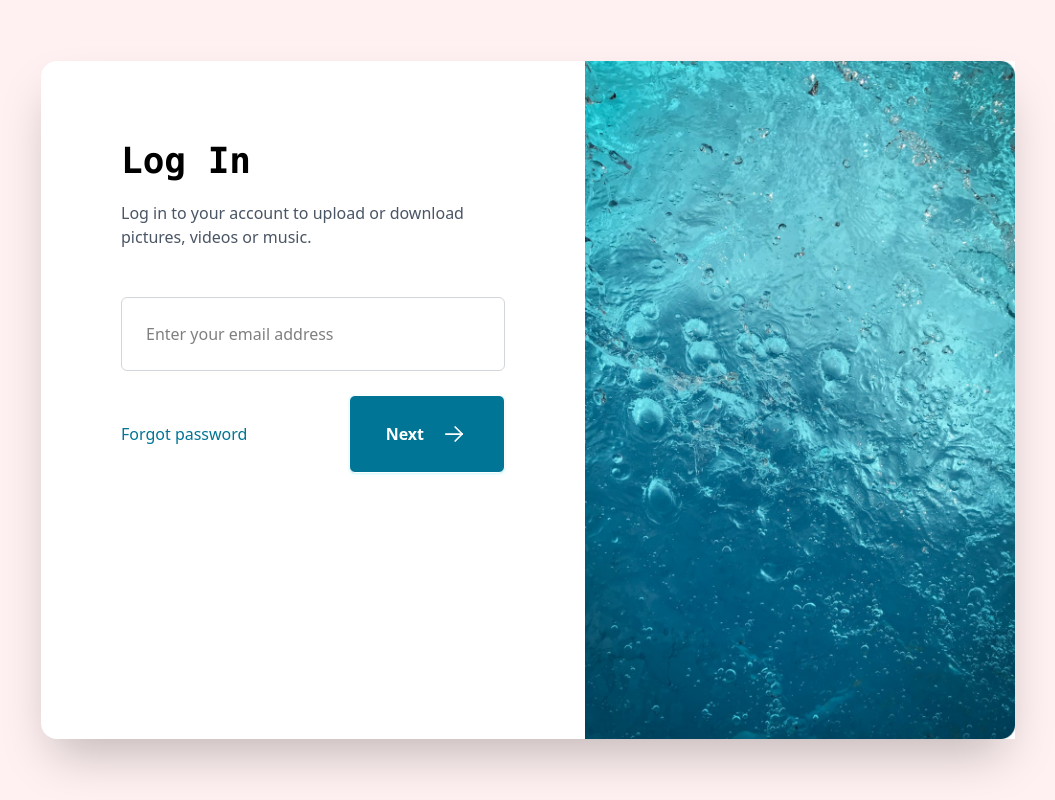
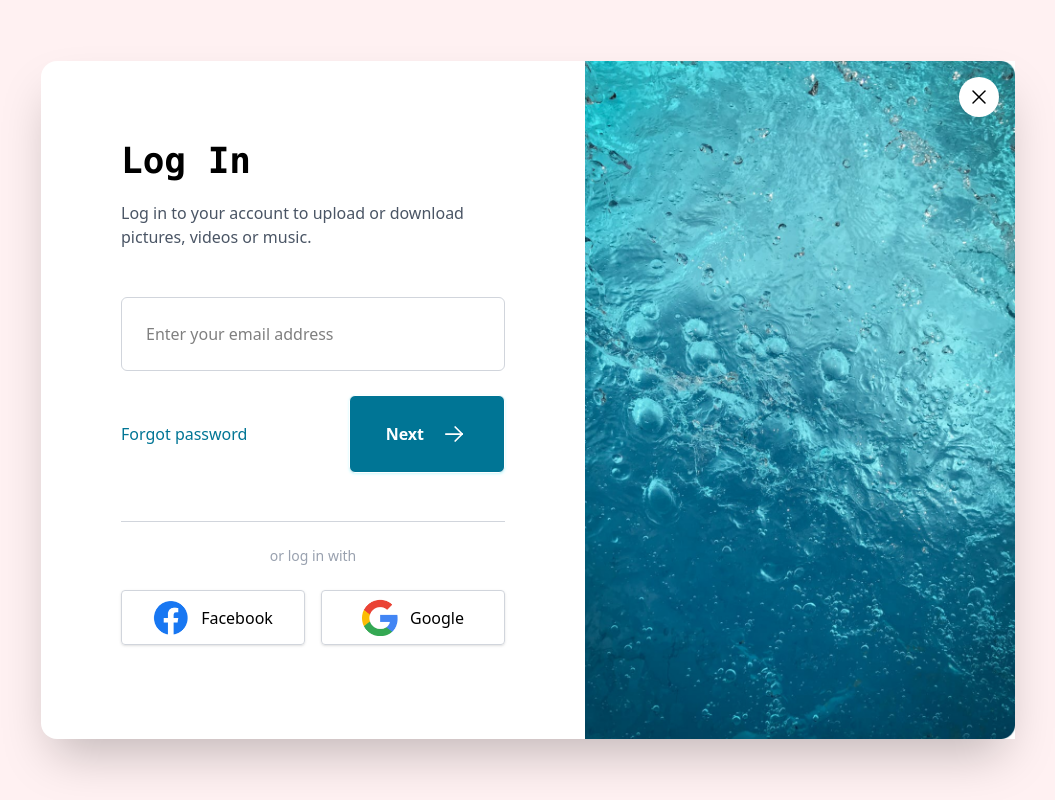
Before and after one commit to s-khodjaev/021_login-modal, a website: page index.html in a window 1280 px wide. Shown: the whole page, without its empty margins (112-1167 px from the left). Drawn offline with Linux system fonts and the light colour scheme.

Commit message:
finish project

```diff
--- a/index.html
+++ b/index.html
@@ -68,9 +68,56 @@
               </svg>
             </button>
           </div>
+
+          <!-- Border -->
+          <div class="mt-12 border-b border-b-gray-300"></div>
+
+          <!-- Bottom Content -->
+          <p class="py-6 text-sm font-thin text-center text-gray-400">
+            or log in with
+          </p>
+
+          <!-- Bottom Buttons Container -->
+          <div
+            class="flex flex-col space-x-0 space-y-6 md:flex-row md:space-x-4 md:space-y-0"
+          >
+            <button
+              class="flex md:w-1/2 items-center justify-center py-2 space-x-3 border border-gray-300 rounded shadow-sm hover:bg-opacity-30 hover:shadow-lg hover:-translate-y-0.5 transition duration-150"
+            >
+              <img src="img/facebook.png" alt="" class="w-9" />
+              <span class="font-thin">Facebook</span>
+            </button>
+
+            <button
+              class="flex md:w-1/2 justify-center items-center space-x-3 border border-gray-300 rounded py-2 shadow-sm hover:bg-opacity-30 hover:shadow-lg hover:-translate-y-0.5 transition duration-150"
+            >
+              <img src="img/google.png" alt="" class="w-9" />
+              <span class="font-thin">Google</span>
+            </button>
+          </div>
         </div>
         <!-- Right Side: Image -->
         <img src="img/image.jpg" alt="" class="w-[430px] hidden md:block" />
+
+        <!-- Close Button -->
+        <div
+          class="group absolute top-5 right-4 flex items-center justify-center w-10 h-10 bg-gray-200 rounded-full md:bg-white md:top-4 hover:cursor-pointer hover:-translate-y-0.5 transition duration-150"
+        >
+          <svg
+            xmlns="http://www.w3.org/2000/svg"
+            class="w-6 h-6 text-black group-hover:text-gray-600"
+            viewBox="0 0 24 24"
+            stroke-width="1.5"
+            stroke="currentColor"
+            fill="none"
+            stroke-linecap="round"
+            stroke-linejoin="round"
+          >
+            <path stroke="none" d="M0 0h24v24H0z" fill="none" />
+            <line x1="18" y1="6" x2="6" y2="18" />
+            <line x1="6" y1="6" x2="18" y2="18" />
+          </svg>
+        </div>
       </div>
     </div>
   </body>
```
Also changed, not shown: css/main.css.
